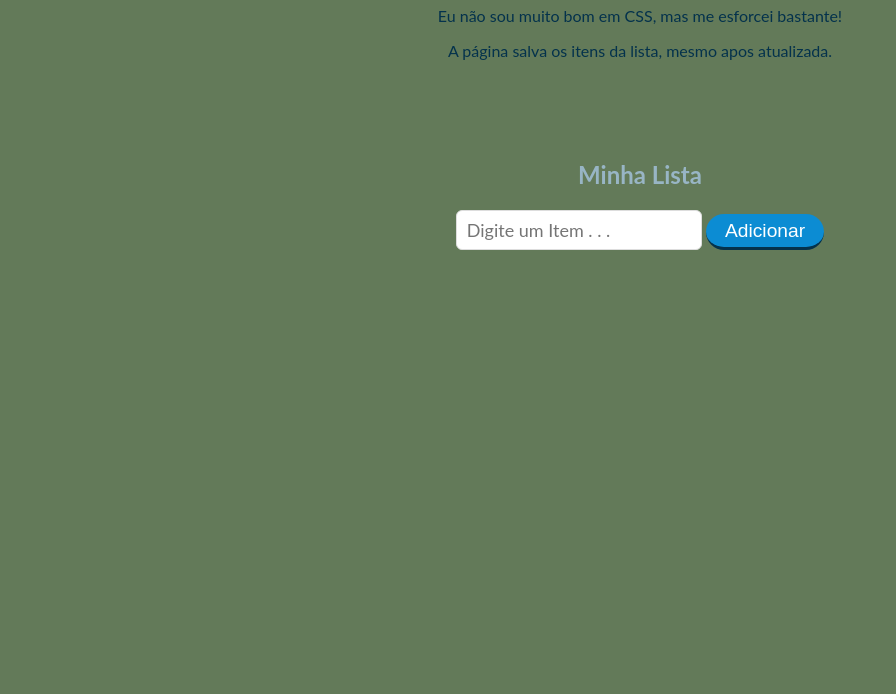
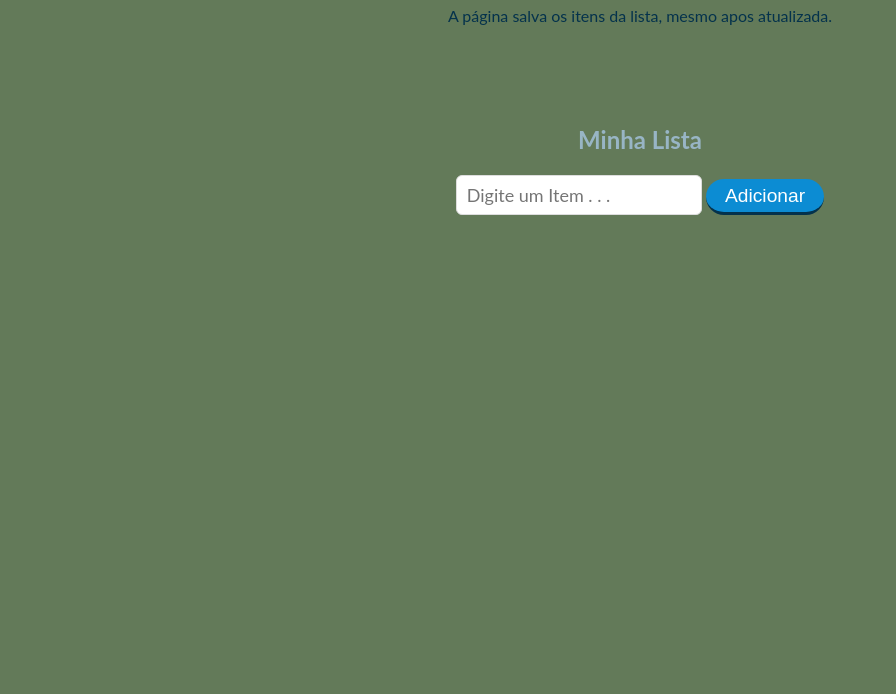
Before and after one commit to murdock18/desafio-estrelas, a plain HTML site: page index.html in a window 1280 px wide. Shown: the part 76-770 px from the top of the page, without its empty margins (0-896 px from the left). Drawn offline with Linux system fonts and the light colour scheme.

Commit message:
correções

```diff
--- a/index.html
+++ b/index.html
@@ -8,7 +8,6 @@
 </head>
 <header>
     <h1>Desafio Estrelsas</h1>
-    <p>Eu não sou muito bom em CSS, mas me esforcei bastante!</p>
     <p>A página salva os itens da lista, mesmo apos atualizada.</p>
 </header>
 <body>
```
